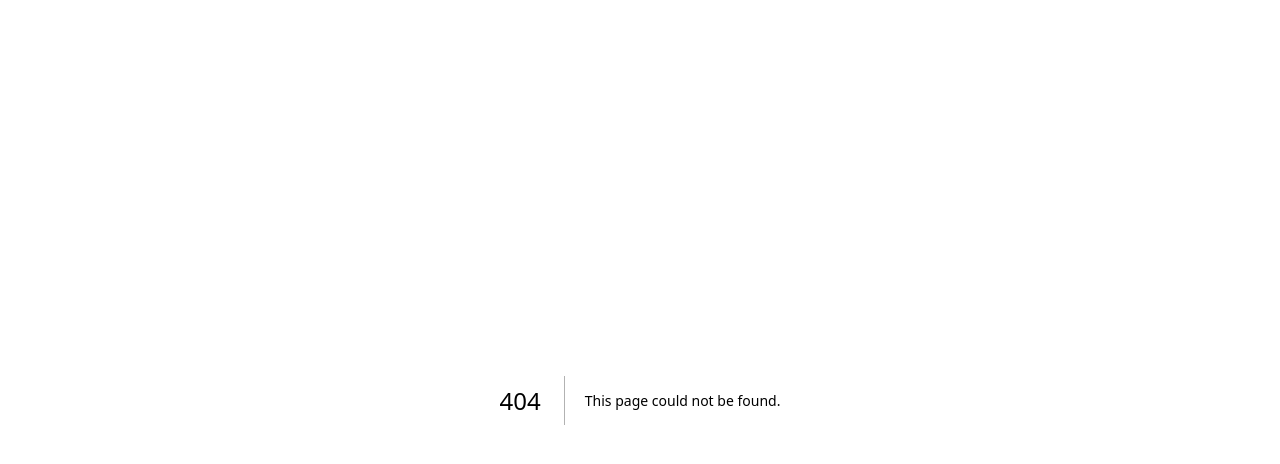
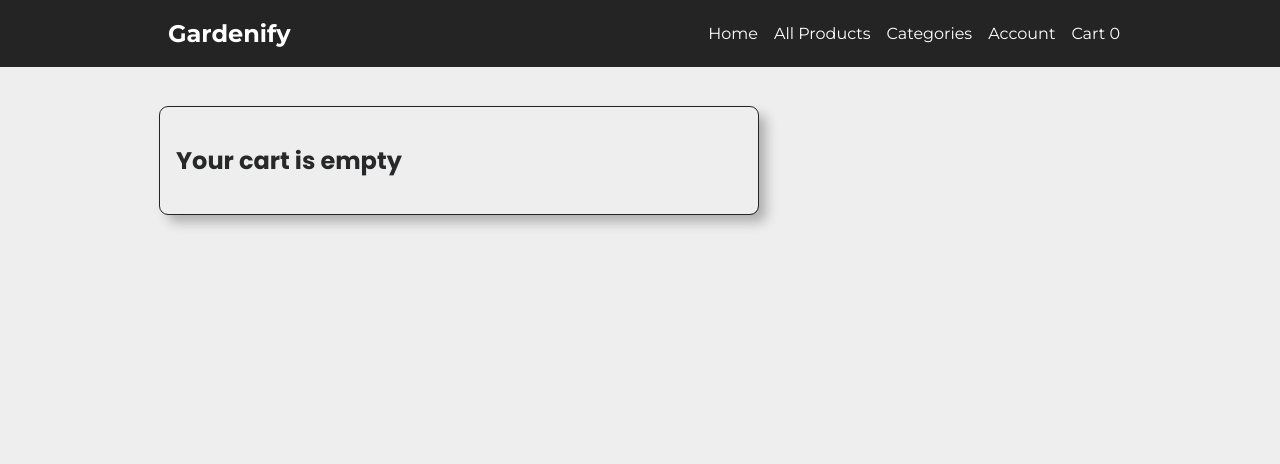
Before and after one commit to prnvtripathi/Gardenify, a Next.js app: page /cart in a window 1280 px wide. Before the commit this address had no page. Shown: the top 464 px of the page. Built offline with nearby package versions, Linux system fonts and the light colour scheme.

Commit message:
update: add to cart

```diff
--- a/components/Button.js
+++ b/components/Button.js
@@ -6,7 +6,7 @@ const StyledButton = styled.button`
     border-radius: 0.25rem;
     font-size: 1rem;
     cursor: pointer;
-    transition: all 0.3s ease-in-out;
+    transition: all 0.2s ease-in-out;
     scale: 0.95;
     display: flex;
     align-items: center;
@@ -21,6 +21,34 @@ const StyledButton = styled.button`
             &:hover {
             background-color: #fff;
             color: #242424;
+            scale: 1;
+            }
+        `
+    }
+
+    ${props => props.type === 'red' && css`
+            background-color: transparent;
+            border: 1px solid #ff0000;
+            color: #ff0000;
+            padding: 0.15rem;
+
+            &:hover {
+            background-color: #ff0000;
+            color: #e3e3e4;
+            scale: 1;
+            }
+        `
+    }
+
+    ${props => props.type === 'green' && css`
+            background-color: transparent;
+            border: 1px solid #1db254;
+            color: #1db254;
+            padding: 0.15rem;
+
+            &:hover {
+            background-color: #1db254;
+            color: #e3e3e4;
             scale: 1;
             }
         `
--- /dev/null
+++ b/components/CartContext.js
@@ -0,0 +1,43 @@
+import { createContext, useState, useEffect } from 'react'
+
+const CartContext = createContext({})
+
+const CartContextProvider = ({ children }) => {
+    const ls = typeof window !== 'undefined' ? localStorage : null
+    const [cartProducts, setCartProducts] = useState([])
+    useEffect(() => {
+        if (cartProducts.length > 0) {
+            localStorage.setItem('cart', JSON.stringify(cartProducts))
+        }
+    }, [cartProducts])
+
+    useEffect(() => {
+        if (ls && ls.getItem('cart')) {
+            setCartProducts(JSON.parse(ls.getItem('cart')))
+        }
+    }, [])
+
+    function addProduct(productId) {
+        setCartProducts(prev => [...prev, productId])
+    }
+
+    function removeProduct(productId) {
+        setCartProducts(prev => {
+            const pos = prev.indexOf(productId)
+            if (pos !== -1) {
+                return prev.filter((value, index) => index !== pos)
+            }
+            return prev
+        }
+
+        )
+    }
+
+    return (
+        <CartContext.Provider value={{ cartProducts, setCartProducts, addProduct, removeProduct }}>
+            {children}
+        </CartContext.Provider>
+    )
+}
+
+export { CartContext, CartContextProvider }
--- a/components/Header.js
+++ b/components/Header.js
@@ -1,7 +1,15 @@
 import Link from "next/link"
 import styled from "styled-components"
 import Center from "./Center"
+import { CartContext } from "./CartContext"
+import { useContext } from "react"
 
+import { Montserrat } from "next/font/google"
+
+const montserrat = Montserrat({
+  subsets: ["latin"],
+  weight: ["100", "200", "300", "400", "500", "600", "700", "800", "900"],
+})
 
 const StyledHeader = styled.header`
   background-color: #242424;
@@ -44,18 +52,23 @@ const Wrapper = styled.div`
 `
 
 const Header = () => {
+  const { cartProducts } = useContext(CartContext)
+
+
   return (
     <StyledHeader>
       <Center>
         <Wrapper>
-          <Logo href="/">Gardenify</Logo>
-          <nav>
+          <Logo href="/"><span className={montserrat.className}>Gardenify</span></Logo>
+          <span className={montserrat.className}>
+            <nav>
             <Link href="/">Home</Link>
             <Link href="/allproducts">All Products</Link>
             <Link href="/categories">Categories</Link>
             <Link href="/account">Account</Link>
-            <Link href="/cart">Cart {0}</Link>
+            <Link href="/cart">Cart {cartProducts.length}</Link>
           </nav>
+          </span>
         </Wrapper>
       </Center>
     </StyledHeader>
--- a/package.json
+++ b/package.json
@@ -10,6 +10,7 @@
   },
   "dependencies": {
     "autoprefixer": "10.4.14",
+    "axios": "^1.4.0",
     "mongoose": "^7.4.3",
     "next": "13.4.12",
     "postcss": "8.4.27",
--- a/pages/_app.js
+++ b/pages/_app.js
@@ -1,3 +1,4 @@
+import { CartContextProvider } from "@/components/CartContext"
 import { createGlobalStyle } from "styled-components"
 
 const GlobalStyles = createGlobalStyle`
@@ -15,7 +16,9 @@ export default function App({ Component, pageProps }) {
   return (
     <>
       <GlobalStyles />
-      <Component {...pageProps} />
+      <CartContextProvider>
+        <Component {...pageProps} />
+      </CartContextProvider>
     </>
   )
 }
--- /dev/null
+++ b/pages/api/cart.js
@@ -0,0 +1,8 @@
+import { mongooseConnect } from "@/lib/mongoose";
+import { Product } from "@/models/Product";
+
+export default async function handler(req, res) {
+    await mongooseConnect()
+    const ids = req.body.ids
+    res.json(await Product.find({ _id: ids }))
+}
--- /dev/null
+++ b/pages/cart.js
@@ -0,0 +1,174 @@
+import Center from "@/components/Center"
+import Header from "@/components/Header"
+import Head from "next/head"
+import { styled } from "styled-components"
+import { CartContext } from "@/components/CartContext"
+import { useContext, useState, useEffect } from "react"
+import axios from "axios"
+import { FaPlus, FaMinus } from "react-icons/fa"
+
+import { Poppins } from "next/font/google"
+import Button from "@/components/Button"
+
+const poppins = Poppins({
+    subsets: ['latin'],
+    weight: ['100', '200', '300', '400', '500', '600', '700', '800', '900'],
+})
+
+const ColumnWrapper = styled.div`
+    display: grid;
+    grid-template-columns: 1.3fr 0.7fr;
+    gap: 2.5rem;
+    margin: 2.5rem auto;
+`
+
+const Box = styled.div`
+    border-radius: 0.5rem;
+    outline: 1px solid #242424;
+    padding: 1rem;
+    color: #272829;
+    box-shadow: 8px 8px 12px #24242450;
+    transition: all 0.2s ease-in-out;
+
+    .product-box {
+        display: flex;
+        justify-content: space-between;
+        align-items: center;
+        margin: 1rem 0;
+        padding: 0;
+    }
+
+    .qty-box {
+        display: flex;
+        align-items: center;
+        gap: 0.45rem;
+    }
+
+    img {
+        max-width: 150px;
+        outline: 1px solid #242424;
+        border-radius: 0.5rem;
+    }
+
+    .name-image {
+        display: flex;
+        align-items: center;
+        gap: 1rem;
+    }
+
+    .price-number {
+        display: flex;
+        align-items: center;
+        justify-content: space-between;
+        gap: 1rem;
+    }
+
+    .checkout-button {
+        margin: 1rem 0;
+        padding: 0.5rem 1rem;
+        border-radius: 0.25rem;
+        font-size: 1.2rem;
+        width: 100%;
+        cursor: pointer;
+        transition: all 0.2s ease-in-out;
+        scale: 0.95;
+        display: flex;
+        align-items: center;
+        justify-content: center;
+        gap: 0.2rem;
+        background-color: #242424;
+        color: #fff;
+
+        &:hover {
+            background-color: transparent;
+            color: #242424;
+            scale: 1;
+        }
+    }
+
+    .total-price {
+        font-size: 1.25rem;
+        font-weight: 600;
+        color: #008000;
+    }
+`
+
+const Cart = () => {
+    const { cartProducts, addProduct, removeProduct } = useContext(CartContext)
+    const [products, setProducts] = useState([])
+    useEffect(() => {
+        if (cartProducts.length > 0) {
+            axios.post('/api/cart', { ids: cartProducts })
+                .then(res => {
+                    setProducts(res.data)
+                })
+        }
+    }, [])
+
+    function moreOfThisProduct(id) {
+        addProduct(id)
+        setProducts(products)
+    }
+
+    function lessOfThisProduct(id) {
+        removeProduct(id)
+        setProducts(products)
+    }
+
+    let total = 0
+    for (const productId of cartProducts) {
+        const price = products.find(p => p._id === productId)?.price || 0
+        total += price
+    }
+
+    return (
+        <>
+            <Head>
+                <title>Cart</title>
+            </Head>
+            <Header />
+            <Center>
+                <ColumnWrapper>
+                    <Box>
+                        {!cartProducts?.length ? <h2 className={poppins.className}>Your cart is empty</h2> : <h2 className={poppins.className}>Your Cart</h2>}
+                        {products.length > 0 && (
+                            products.map(product => (
+                                <>
+                                    <div className="product-box" key={product.id}>
+                                        <div className="name-image">
+                                            <img src={product.images[0]} alt={product.name} />
+                                            <h3 className={poppins.className}>{product.name}</h3>
+                                        </div>
+                                        <div className="qty-box">
+                                            <Button type="red" onClick={() => lessOfThisProduct(product._id)}><FaMinus /></Button>
+                                            <h3 className={poppins.className}>{cartProducts.filter(id => id === product._id).length}</h3>
+                                            <Button type="green" onClick={() => moreOfThisProduct(product._id)}><FaPlus /></Button>
+                                        </div>
+                                        <div className="price-number">
+                                            <p className={poppins.className}>₹{cartProducts.filter(id => id === product._id).length * product.price}</p>
+                                        </div>
+                                    </div>
+                                    <div>
+                                        <h3 className={poppins.className}>Total amount: ₹{total}</h3>
+                                    </div>
+                                </>
+
+                            ))
+                        )}
+                    </Box>
+                    {!!products?.length &&
+                        <Box>
+                            <h2 className={poppins.className}>Order Information</h2>
+                            <input type="text" placeholder="Name" />
+                            <input type="text" placeholder="Address" />
+                            <input type="text" placeholder="Address 2" />
+                            <button className="checkout-button">Proceed to Payment</button>
+                        </Box>
+                    }
+                </ColumnWrapper>
+            </Center>
+        </>
+    )
+}
+
+export default Cart
```
Also changed, not shown: components/Featured.js (+8 -1 lines), components/NewProducts.js (+6 -8 lines), 1 other file (tests, documents, lock files or other folders).
